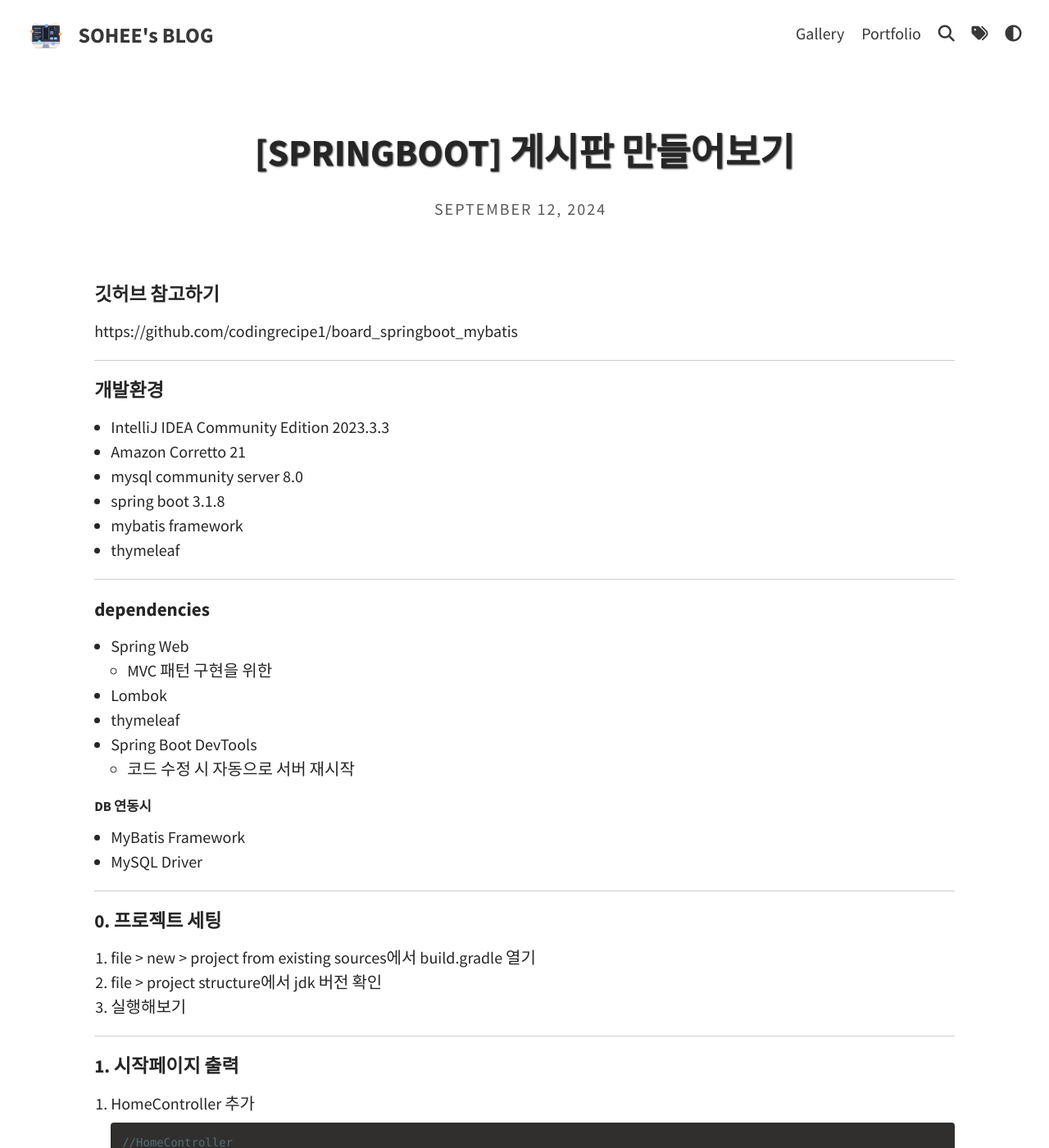
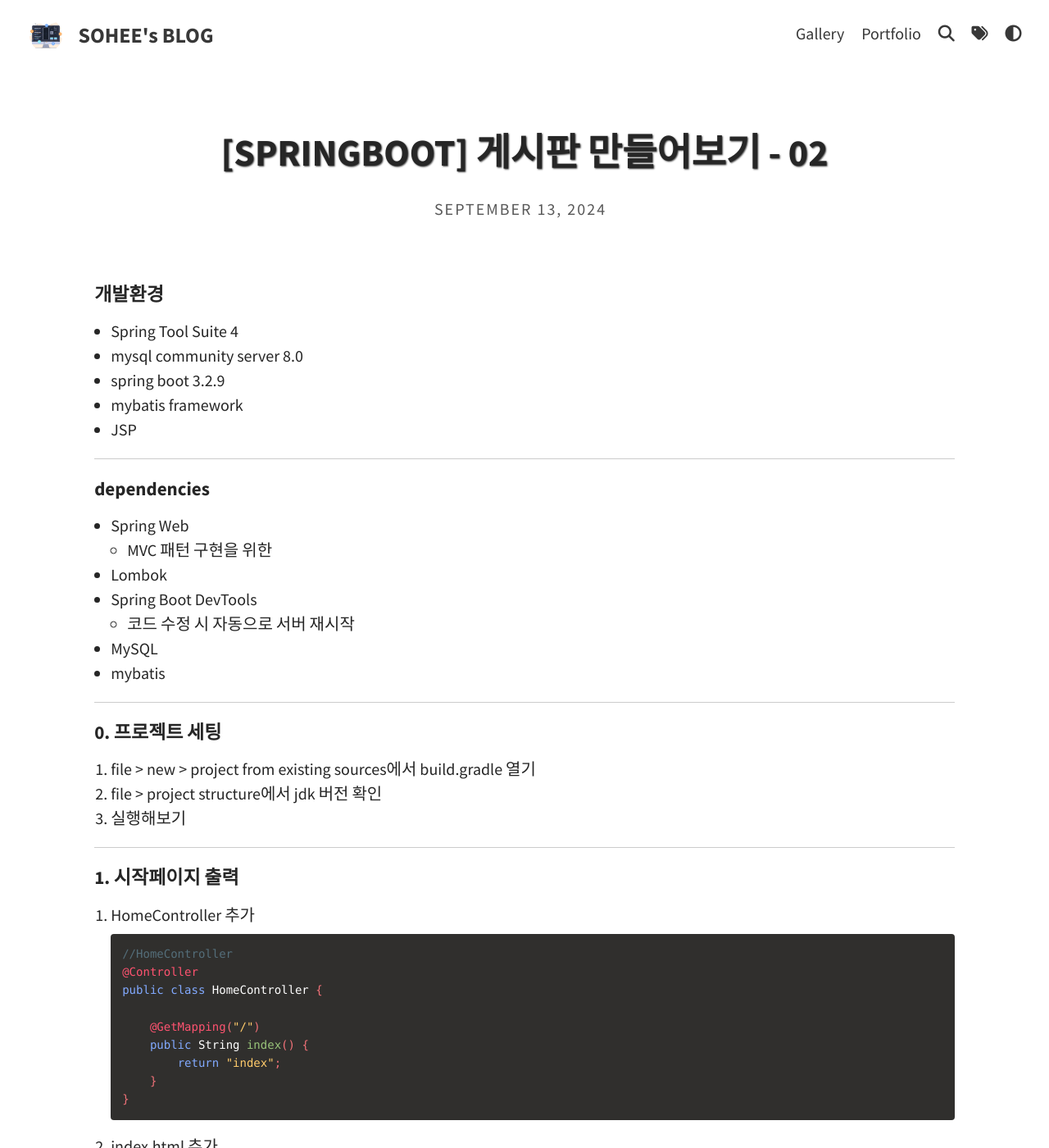
Before and after one commit to shkim00216/shkim00216.github.io, a Jekyll site: the page built from _posts/2024-09-13-springboot-board02.md, in a window 1280 px wide and 1400 px high. Shown: the whole window at 82% size. Built offline with Jekyll 4.4.1, drawn with Linux system fonts in a browser that asks for light colours; some web fonts are replaced; a script that is not in the unit is left out.

Commit message:
0913 1210

```diff
--- a/_posts/2024-09-12-springboot-board.md
+++ b/_posts/2024-09-13-springboot-board02.md
@@ -1,25 +1,18 @@
 ---
 layout: post
-title: "[SPRINGBOOT] 게시판 만들어보기"
-date: 2024-09-12
+title: "[SPRINGBOOT] 게시판 만들어보기 - 02"
+date: 2024-09-13
 tags: [SPRINGBOOT]
 categories: SPRINGBOOT
 ---
 
-#### 깃허브 참고하기
-
-https://github.com/codingrecipe1/board_springboot_mybatis
-
----
-
 #### 개발환경
 
-- IntelliJ IDEA Community Edition 2023.3.3
-- Amazon Corretto 21
+- Spring Tool Suite 4
 - mysql community server 8.0
-- spring boot 3.1.8
+- spring boot 3.2.9
 - mybatis framework
-- thymeleaf
+- JSP
 
 ---
 
@@ -28,14 +21,10 @@ https://github.com/codingrecipe1/board_springboot_mybatis
 - Spring Web
   - MVC 패턴 구현을 위한
 - Lombok
-- thymeleaf
 - Spring Boot DevTools
   - 코드 수정 시 자동으로 서버 재시작
-
-##### DB 연동시
-
-- MyBatis Framework
-- MySQL Driver
+- MySQL
+- mybatis
 
 ---
 
```
